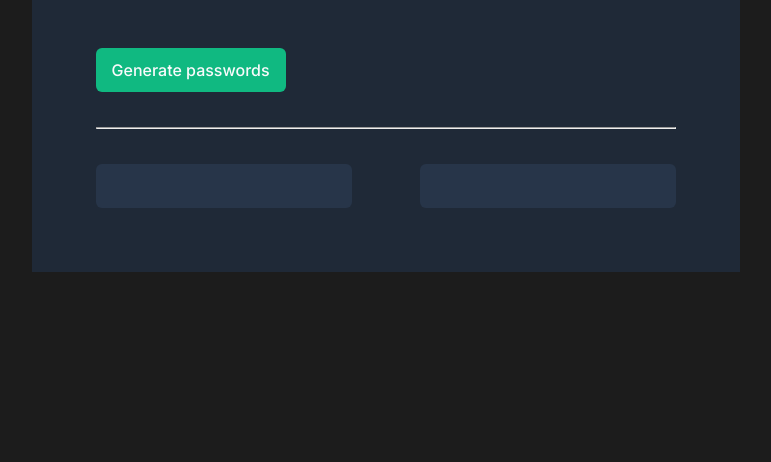
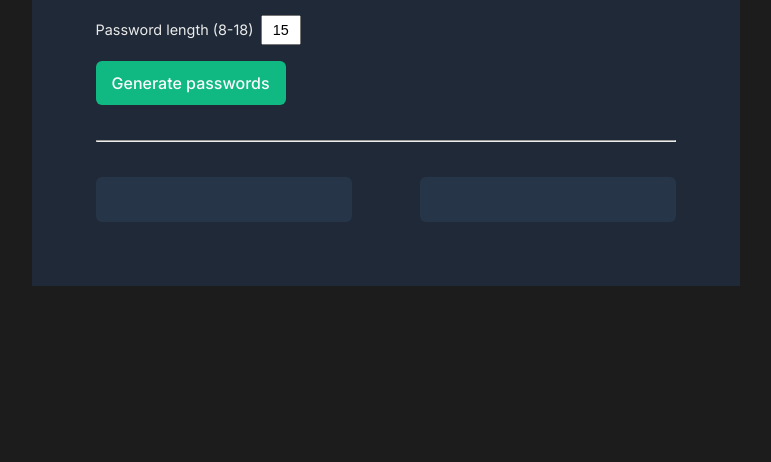
Before and after one commit to andreacasonato/password-generator, a plain HTML site: page index.html in a window 1280 px wide. Shown: the part 338-800 px from the top of the page, without its empty margins (254-1025 px from the left). Drawn offline with Linux system fonts and the light colour scheme.

Commit message:
Add password length option

```diff
--- a/index.css
+++ b/index.css
@@ -33,8 +33,42 @@ p {
   color: #9ca3af;
   font-size: 1.25rem;
   margin-top: 0.625rem;
-  margin-bottom: 3.1875rem;
+  margin-bottom: 2rem;
 }
+
+.generator__pass-length {
+  margin-bottom: 1rem;
+}
+
+label {
+  font-family: "Inter", sans-serif;
+  color: #ebebeb;
+  font-size: 0.9rem;
+  margin-right: 0.2rem;
+}
+
+input {
+  text-align: center;
+  padding: 0.3rem;
+  font-size: 0.9rem;
+  width: 2.5rem;
+}
+
+/* Remove arrows from number input */
+
+/* Chrome, Safari, Edge, Opera */
+input::-webkit-outer-spin-button,
+input::-webkit-inner-spin-button {
+  -webkit-appearance: none;
+  margin: 0;
+}
+
+/* Firefox */
+input[type="number"] {
+  -moz-appearance: textfield;
+}
+
+/* ------------------------------- */
 
 button {
   font-family: "Inter", sans-serif;
--- a/index.html
+++ b/index.html
@@ -20,6 +20,19 @@
     <div class="generator__box">
       <h1>Generate a <span>random password</span></h1>
       <p>Never use an insecure password again.</p>
+
+      <div class="generator__pass-length">
+        <label for="password-length">Password length (8-18)</label>
+        <input
+          type="number"
+          id="password-length"
+          name="length"
+          min="8"
+          max="18"
+          value="15"
+        />
+      </div>
+
       <button id="generateButton">Generate passwords</button>
       <hr />
       <div class="generator__output">
--- a/index.js
+++ b/index.js
@@ -130,16 +130,24 @@ const symbols = [
 characters long
 */
 
+let passwordLengthEl = document.getElementById("password-length");
 const generateButton = document.getElementById("generateButton");
 const outputOneEl = document.getElementById("outputOneEl");
 const outputTwoEl = document.getElementById("outputTwoEl");
 
 // Create two random passwords
 generateButton.addEventListener("click", function () {
+  let desiredLength = Number(passwordLengthEl.value);
+
+  if (desiredLength < 8 || desiredLength > 18) {
+    alert("Please select a password length between 8 and 18");
+    return;
+  }
+
   let passwordOne = "";
   let passwordTwo = "";
 
-  for (let i = 0; i < 15; i++) {
+  for (let i = 0; i < desiredLength; i++) {
     passwordOne += characters[Math.floor(Math.random() * characters.length)];
     passwordTwo += characters[Math.floor(Math.random() * characters.length)];
   }
@@ -150,8 +158,7 @@ generateButton.addEventListener("click", function () {
 
 // --------------------------------------------------- //
 
-/* STRETCH GOALS (to do at the end)
-- Ability to set password length
+/* Next features:
 - Add "copy-on-click"
 - Toggle "symbols" and "numbers" on/off
- */
+*/
```
